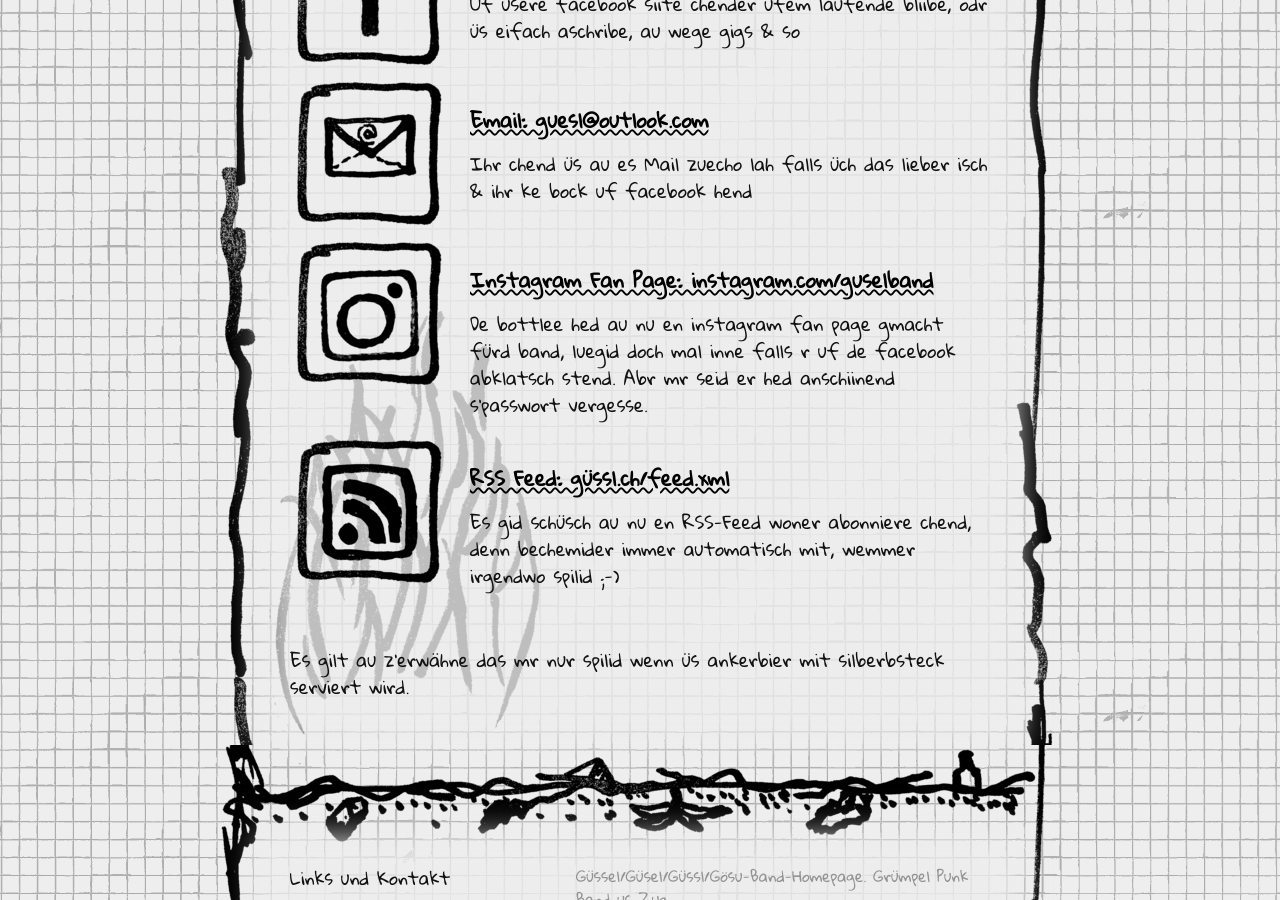
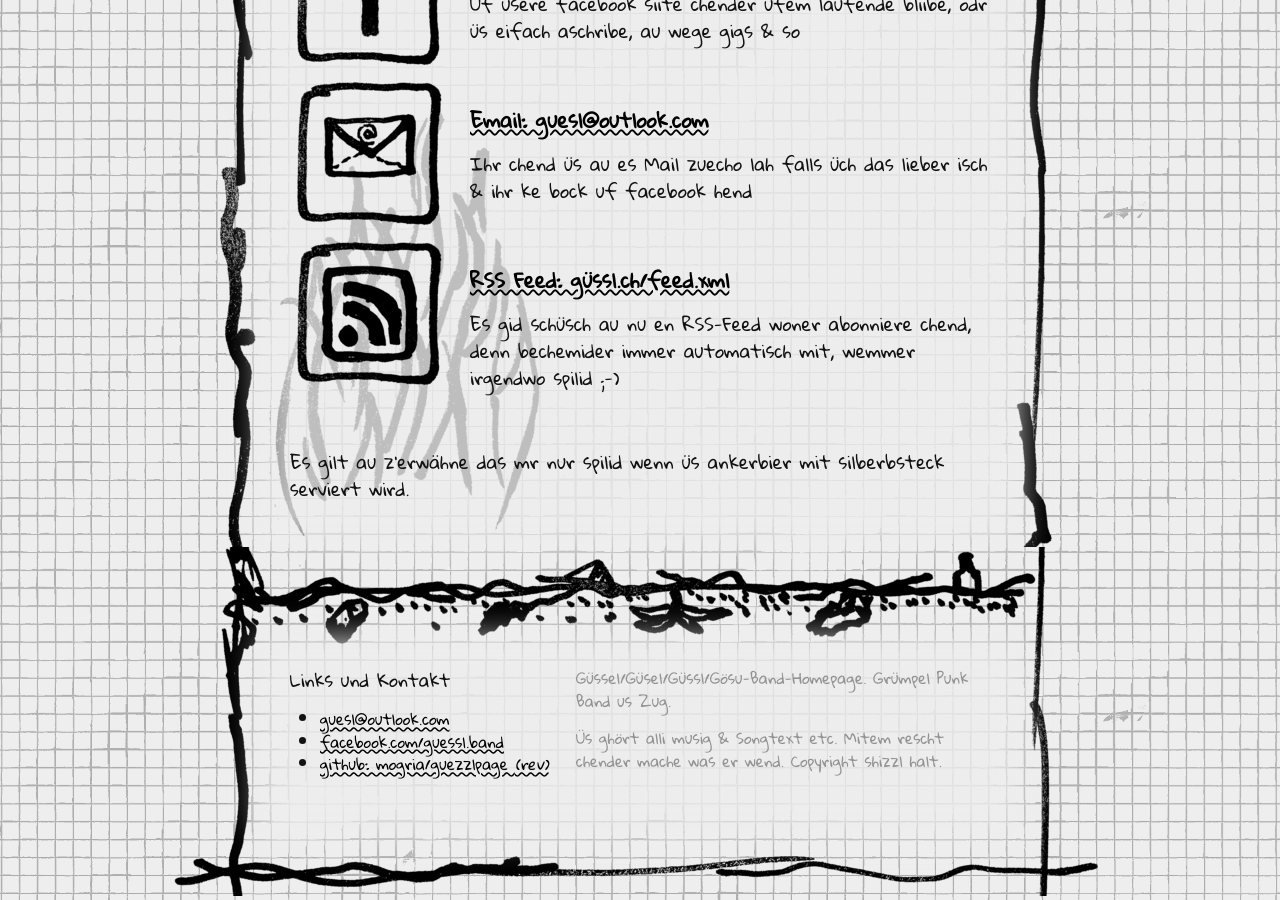
Before and after one commit to mogria/guezzlpage, a Jekyll site: the page built from kontakt.html, in a window 1280 px wide and 900 px high, scrolled down 761 px. Built offline with Jekyll 4.4.1, drawn with Linux system fonts in a browser that asks for light colours.

Commit message:
remove contact instragram

```diff
--- a/kontakt.html
+++ b/kontakt.html
@@ -33,18 +33,6 @@ menu_link_image: /img/nav-kontakt.png
 </div>
 <div class="clear" />
 
-<div class="contact-instagram">
-    <a href="https://www.instagram.com/guselband" class="contact-link">
-        <div class="image-box">
-            <img src="{{ "/img/icon-instagram.png" | relative_url }}">
-        </div>
-        <h4 class="contact-name">Instagram Fan Page: instagram.com/guselband</h4>
-    </a>
-
-    <p class="contact-description">De bottlee hed au nu en instagram fan page gmacht fürd band, luegid doch mal inne falls r uf de facebook abklatsch stend. Abr mr seid er hed anschiinend s'passwort vergesse.</p>
-</div>
-<div class="clear" />
-
 
 <div class="contact-rss">
 
```
